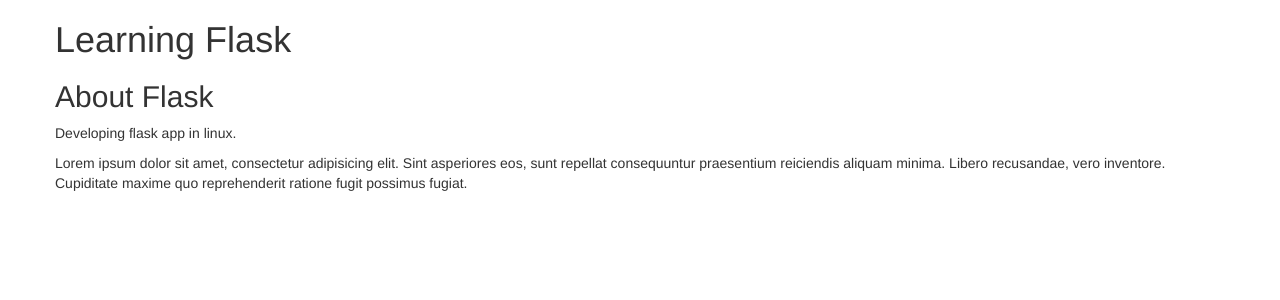
After one commit to tam-dev/flask-one, a Flask app: page /about in a window 1280 px wide. The commit adds this page. Shown: the top 300 px of the page. Run offline with Flask 2, Linux system fonts and the light colour scheme; some libraries are stand-ins or nearby versions.

Commit message:
About page

```diff
--- a/routes.py
+++ b/routes.py
@@ -7,5 +7,10 @@ def index():
   return render_template("index.html")
 
 
+@app.route("/about")
+def about():
+  return render_template("about.html")
+
+
 if __name__ == "__main__":
   app.run(debug=True)
--- /dev/null
+++ b/templates/about.html
@@ -0,0 +1,11 @@
+{% extends "layouts.html" %}
+
+  {% block content %}
+    <main>
+      <section class="about">
+        <h2>About Flask</h2>
+        <p>Developing flask app in linux.</p>
+        <p>Lorem ipsum dolor sit amet, consectetur adipisicing elit. Sint asperiores eos, sunt repellat consequuntur praesentium reiciendis aliquam minima. Libero recusandae, vero inventore. Cupiditate maxime quo reprehenderit ratione fugit possimus fugiat.</p>
+      </section>
+    </main>
+  {% endblock %}
--- a/templates/index.html
+++ b/templates/index.html
@@ -7,7 +7,7 @@
           <section class="content">
             <p>Discover places near you.</p>
             <a href="#" class="btn btn-lg btn-primary">Sign Up</a>
-            <a href="#" class="btn btn-lg btn-info">Learn More</a>
+            <a href="{{ url_for('about')}}" class="btn btn-lg btn-info">Learn More</a>
           </section>
         </div>
         <div class="col-md-8">
--- a/templates/layouts.html
+++ b/templates/layouts.html
@@ -3,7 +3,7 @@
 <head>
   <meta charset="UTF-8">
   <title>Learning Flask</title>
-  <link rel="stylesheet" href="http://localhost:8888/public/web-assets/bootstrap/css/bootstrap.min.css">
+  <link rel="stylesheet" href="{{ url_for('static' ,filename='css/bootstrap.min.css')}}">
   <link rel="stylesheet" href="{{ url_for('static' ,filename='css/main.css')}}">
 </head>
 <body>
@@ -24,7 +24,7 @@
 
 
 
- <script src="http://localhost:8888/public/web-assets/jquery/jquery-2.1.4.min.js"></script>
- <script src="http://localhost:8888/public/web-assets/bootstrap/js/bootstrap.min.js"></script>
+ <script src="{{ url_for('static' ,filename='js/jquery.min.js')}}"></script>
+ <script src="{{ url_for('static' ,filename='js/bootstrap.min.js')}}"></script>
 </body>
 </html>
```
